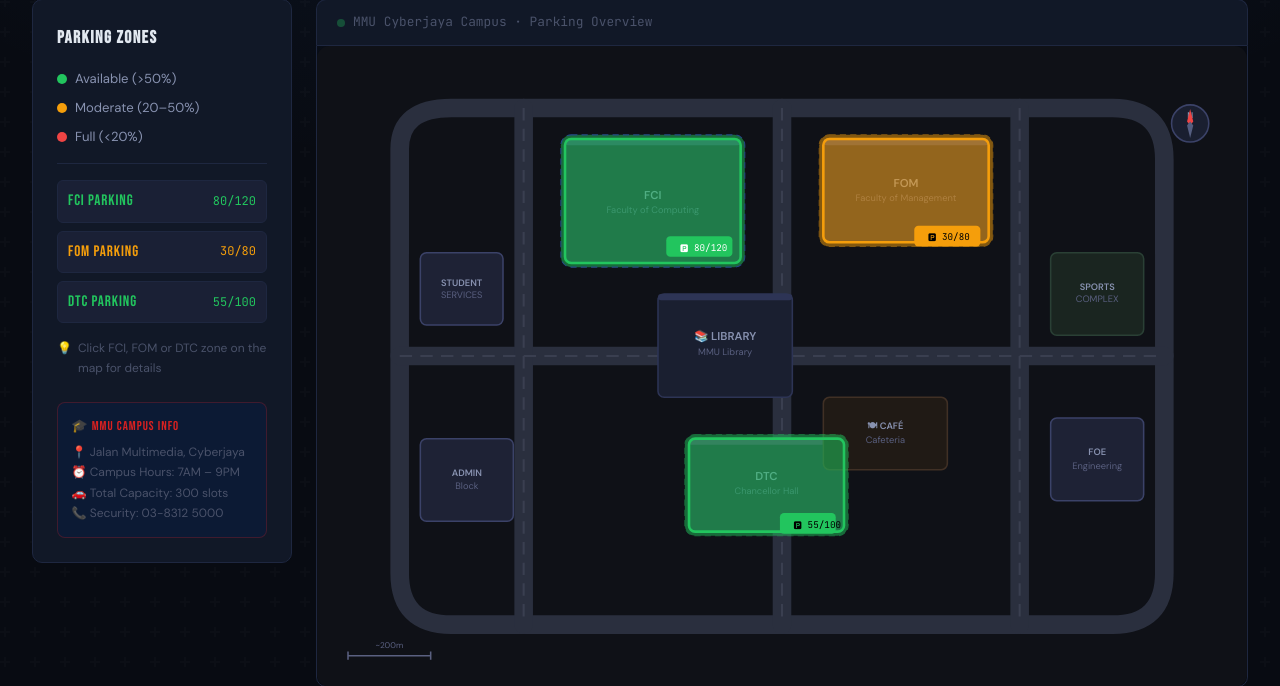
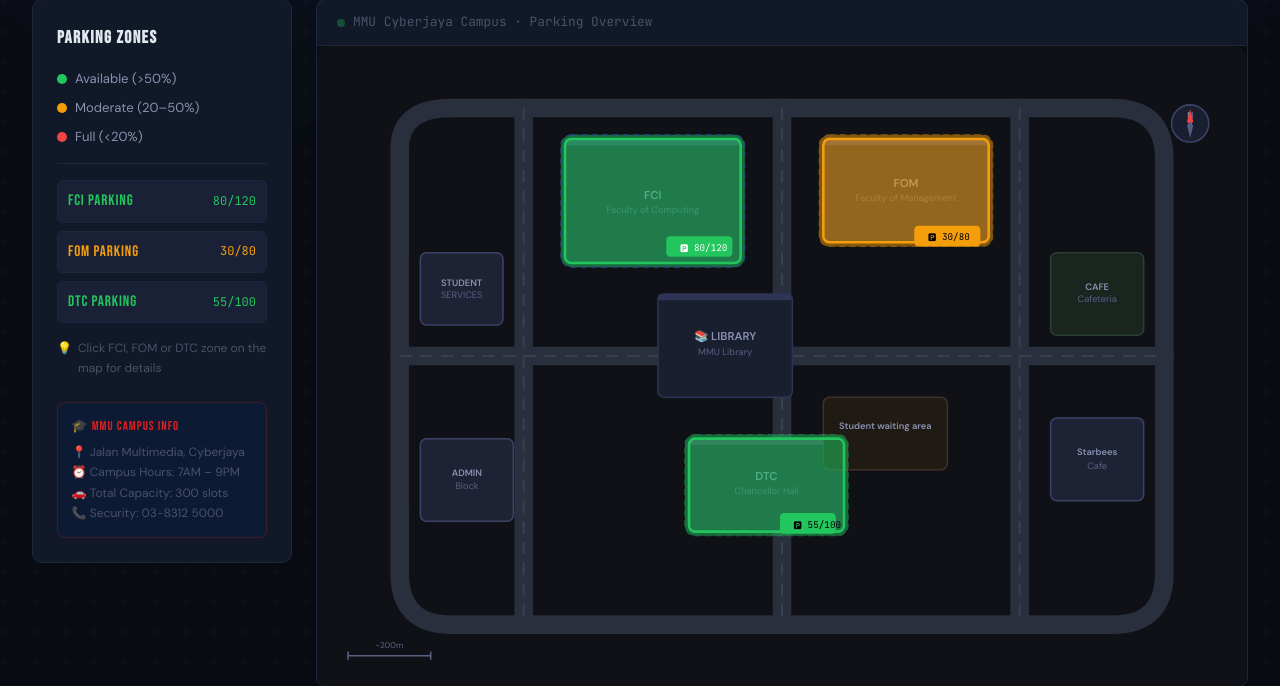
Before and after one commit to Simmasshen/ParkPredict.system, a Flask app: page /map in a window 1280 px wide. Shown: the part 303-989 px from the top of the page. Run offline with Flask 3, Linux system fonts and the light colour scheme.

Commit message:
fix the live checker and map names

```diff
--- a/frontend/static/js/checkin.js
+++ b/frontend/static/js/checkin.js
@@ -62,7 +62,8 @@ async function doCheckIn() {
   checkInInProgress = true;
   try {
     const result = await apiCheckIn({ student_id: studentId, plate, zone, vehicle_type: type });
-    activeSession = { studentId, plate, zone, type, startTime: now, sessionId: result.session_id };
+    const sessionId = result.session_id || result.log_id || result.data?.log_id || null;
+    activeSession = { studentId, plate, zone, type, startTime: now, sessionId };
   } catch (err) {
     console.warn('[ParkPredict] Check-in API failed, offline:', err.message);
     activeSession = { studentId, plate, zone, type, startTime: now, sessionId: null };
@@ -97,7 +98,7 @@ async function doCheckOut(isAuto = false) {
       z.available = Math.min(z.total, z.available + 1);
     }
   } catch (err) {
-    console.warn('[ParkPredict] Check-out API failed:', err.message);
+    console.warn('[ParkPredict]  No sessionId stored — checkout not sent to backend', err.message);
   }
 
   updateLastActivityRow(now, dur);
--- a/frontend/static/js/data.js
+++ b/frontend/static/js/data.js
@@ -1,6 +1,6 @@
 // ── API base URL ────────────────────────────────────────────────────────
 // Change this if your Flask server runs on a different host/port.
-const BASE_URL = "http://localhost:5000";
+const BASE_URL = "http://10.215.100.63:5000";
 
 // ── Zone name → zone_id mapping (matches database seed order) ──────────
 const ZONE_ID_MAP = { "FCI": 1, "FOM": 2, "DTC": 3 };
@@ -93,7 +93,7 @@ async function apiCheckIn(payload) {
     const err = await res.json();
     throw new Error(err.error || 'Check-in failed');
   }
-  return await res.json();
+  const data = await res.json();
 }
 
 // ── POST check-out to Flask API ──────────────────────────────────────────
--- a/frontend/templates/admin.html
+++ b/frontend/templates/admin.html
@@ -415,7 +415,7 @@
 <div class="toast" id="toast"></div>
 
 <script>
-  const BASE_URL = "http://localhost:5000";
+  const BASE_URL = "http://10.215.100.63:5000";
 
   // ── ADMIN PASSWORD ──
   // Change this to whatever password you want
--- a/frontend/templates/map.html
+++ b/frontend/templates/map.html
@@ -122,20 +122,20 @@
       <text x="140" y="244" text-anchor="middle" font-family="DM Sans" font-size="9" fill="#5a6080">SERVICES</text>
 
       <rect x="710" y="200" width="90" height="80" rx="6" fill="#1a2520" stroke="#2a4035" stroke-width="1.5"/>
-      <text x="755" y="236" text-anchor="middle" font-family="DM Sans" font-size="9" fill="#8892b0" font-weight="600">SPORTS</text>
-      <text x="755" y="248" text-anchor="middle" font-family="DM Sans" font-size="9" fill="#5a6080">COMPLEX</text>
+      <text x="755" y="236" text-anchor="middle" font-family="DM Sans" font-size="9" fill="#8892b0" font-weight="600">CAFE</text>
+      <text x="755" y="248" text-anchor="middle" font-family="DM Sans" font-size="9" fill="#5a6080">Cafeteria</text>
 
       <rect x="490" y="340" width="120" height="70" rx="6" fill="#201a15" stroke="#403025" stroke-width="1.5"/>
-      <text x="550" y="371" text-anchor="middle" font-family="DM Sans" font-size="9" fill="#8892b0" font-weight="600">🍽 CAFÉ</text>
-      <text x="550" y="384" text-anchor="middle" font-family="DM Sans" font-size="9" fill="#5a6080">Cafeteria</text>
+      <text x="550" y="371" text-anchor="middle" font-family="DM Sans" font-size="9" fill="#8892b0" font-weight="600">Student waiting area</text>
+      <text x="550" y="384" text-anchor="middle" font-family="DM Sans" font-size="9" fill="#5a6080"></text>
 
       <rect x="100" y="380" width="90" height="80" rx="6" fill="#1e2235" stroke="#3b4268" stroke-width="1.5"/>
       <text x="145" y="416" text-anchor="middle" font-family="DM Sans" font-size="9" fill="#8892b0" font-weight="600">ADMIN</text>
       <text x="145" y="429" text-anchor="middle" font-family="DM Sans" font-size="9" fill="#5a6080">Block</text>
 
       <rect x="710" y="360" width="90" height="80" rx="6" fill="#1e2235" stroke="#3b4268" stroke-width="1.5"/>
-      <text x="755" y="396" text-anchor="middle" font-family="DM Sans" font-size="9" fill="#8892b0" font-weight="600">FOE</text>
-      <text x="755" y="409" text-anchor="middle" font-family="DM Sans" font-size="9" fill="#5a6080">Engineering</text>
+      <text x="755" y="396" text-anchor="middle" font-family="DM Sans" font-size="9" fill="#8892b0" font-weight="600">Starbees</text>
+      <text x="755" y="409" text-anchor="middle" font-family="DM Sans" font-size="9" fill="#5a6080">Cafe</text>
 
       <!-- Clickable Parking Zones -->
       <g id="map-zone-fci" class="map-zone clickable-zone" onclick="showZoneInfo('FCI')" style="cursor:pointer">
```
